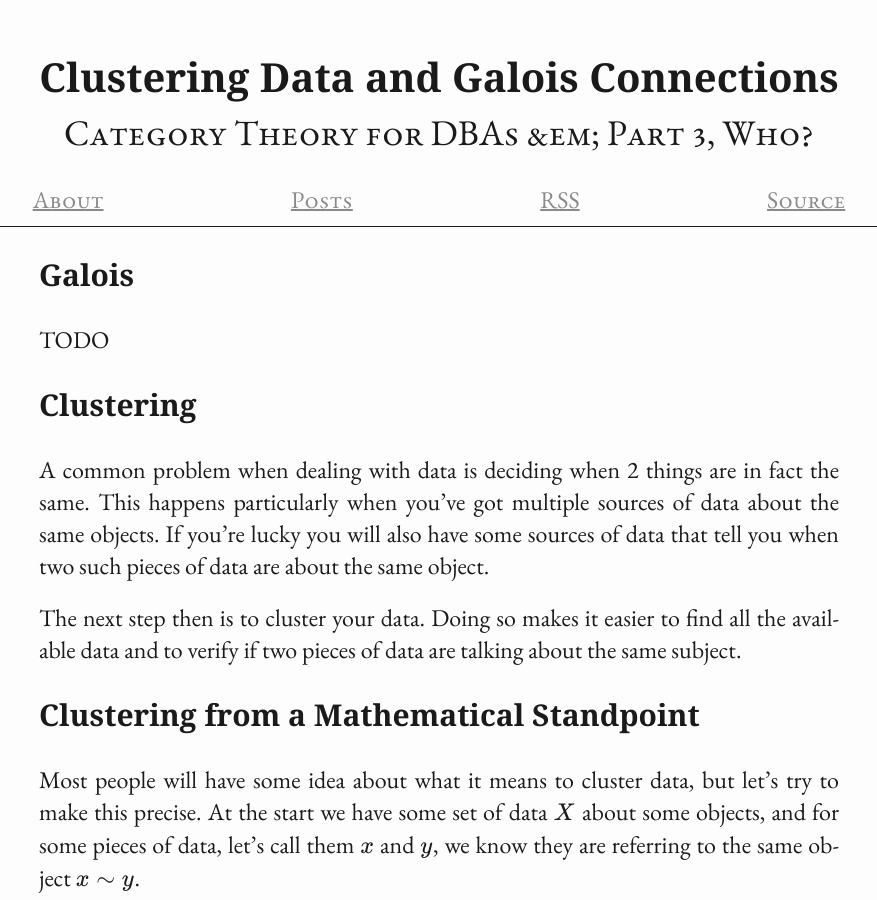
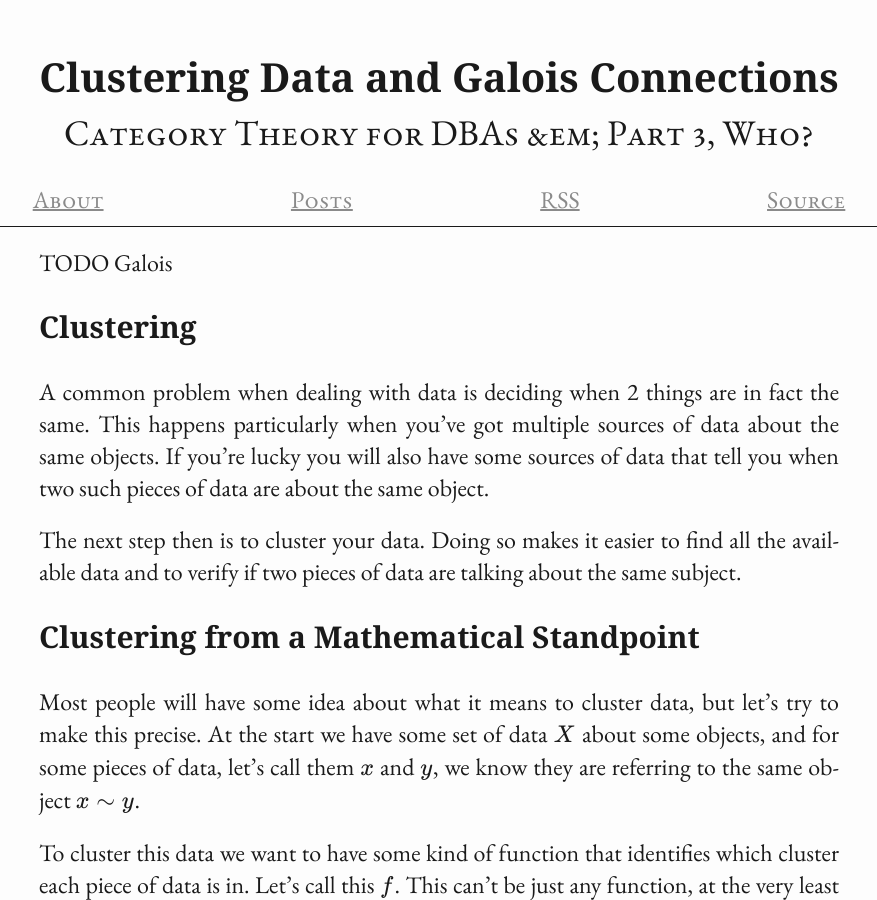
Before and after one commit to Shiandow/shiandow.github.io, a Jekyll site: the page built from _klad/category-theory-for-dbas/clustering-and-galois-connections.md, in a window 1280 px wide and 900 px high. Shown: the whole window, without its empty margins (201-1078 px from the left). Built offline with Jekyll 4.4.1, drawn with Linux system fonts in a browser that asks for light colours; some web fonts are replaced.

Commit message:
Remove header to fix excerpt

```diff
--- a/_klad/category-theory-for-dbas/clustering-and-galois-connections.md
+++ b/_klad/category-theory-for-dbas/clustering-and-galois-connections.md
@@ -2,9 +2,7 @@
 title: Clustering Data and Galois Connections
 subtitle: Category Theory for DBAs &em; Part 3, Who?
 ---
-## Galois
-
-TODO
+TODO  Galois
 
 ## Clustering
 
```
Also changed, not shown: _klad/category-theory-for-dbas/putting-the-relational-back-in-relational-databases.md (+0 -2 lines).
